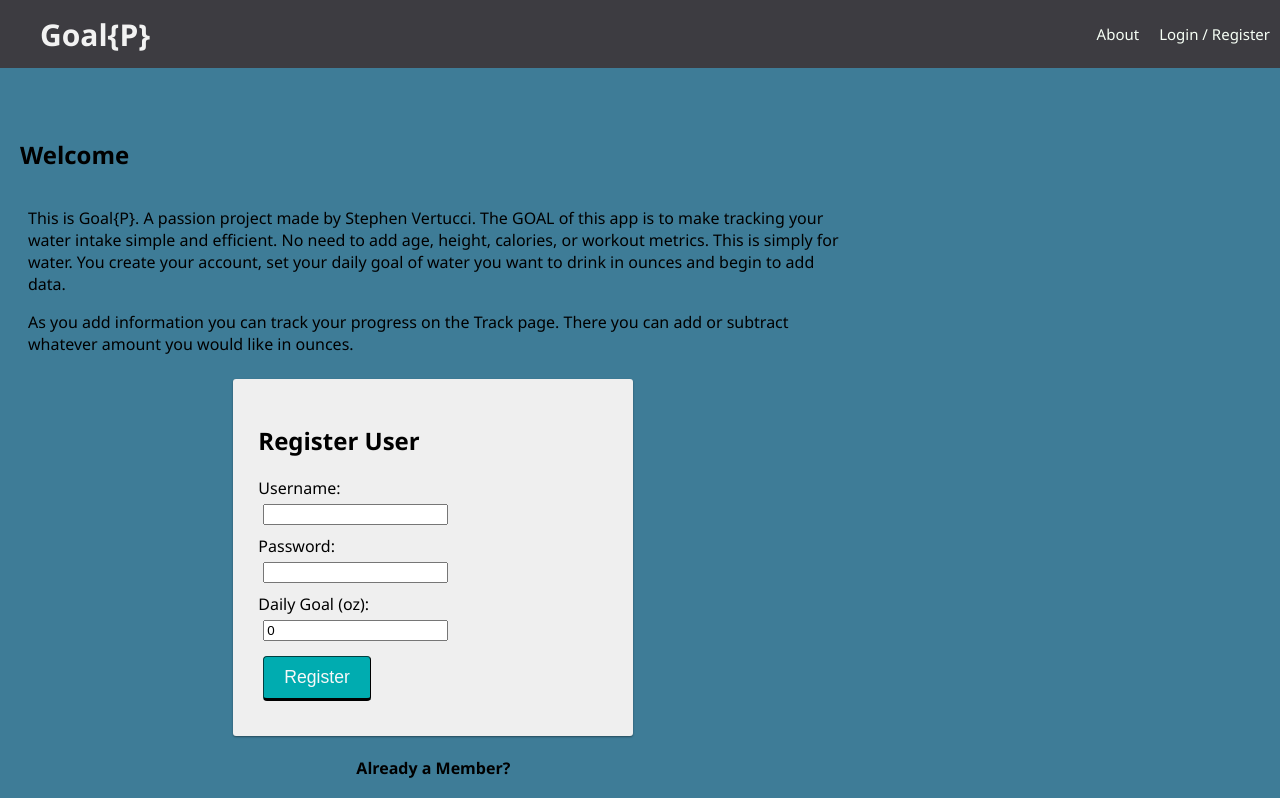
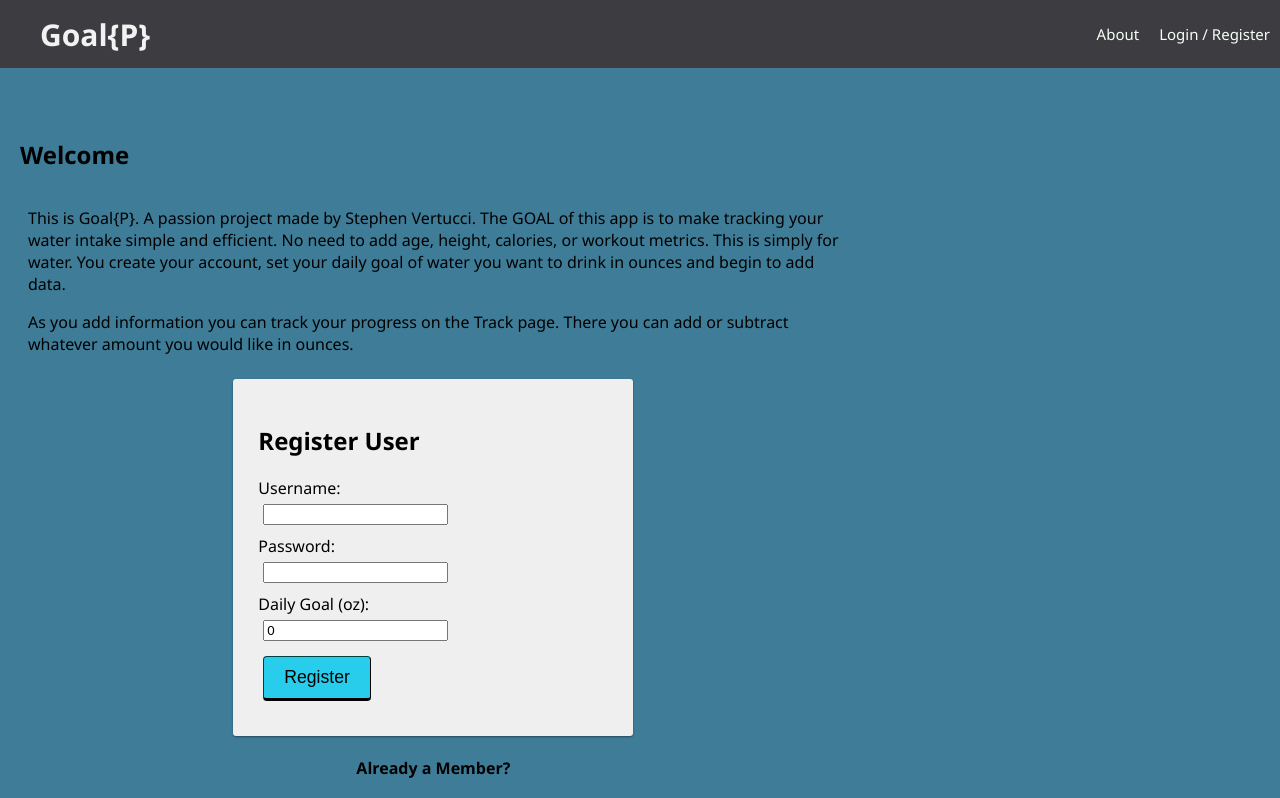
Before and after one commit to Svtucci/Goal_P, a React (Create React App) app: page /#/home in a window 1280 px wide. Shown: the top 798 px of the page. Built offline with nearby package versions, Linux system fonts and the light colour scheme; no server answers.

Commit message:
changed styling of logout/login buttons

```diff
--- a/src/components/App/App.css
+++ b/src/components/App/App.css
@@ -33,9 +33,10 @@ Button
   border-color: #014041;
   border-width: 1px 1px 3px;
   border-radius: 4px;
-  background-color: #00acb0;
+  background-color: #28cdeb;
   color: #f8f8f8;
   font-size: 1.1rem;
+  color: black;
   outline: 0;
   cursor: pointer;
 }
--- /dev/null
+++ b/src/components/HomePage/HomePage.css
@@ -0,0 +1,7 @@
+.user {
+    color: white;
+}
+
+.yourGoal {
+    color: white;
+}
--- a/src/components/HomePage/HomePage.jsx
+++ b/src/components/HomePage/HomePage.jsx
@@ -4,6 +4,7 @@ import LogOutButton from '../LogOutButton/LogOutButton';
 import LoadingBar from '../LoadingBar/LoadingBar';
 import Button from '@mui/material/Button';
 import { createTheme, ThemeProvider } from '@mui/material/styles';
+import './HomePage.css';
 
 function HomePage() {
   const dispatch = useDispatch();
@@ -55,7 +56,7 @@ function HomePage() {
           <LoadingBar />
         ) : (
           <div className="container">
-            <h2>Welcome, {user.username}!</h2>
+            <h2 className='user'>Welcome, {user.username}!</h2>
             {editingGoal ? (
               <form onSubmit={formSubmit}>
                 <label>
@@ -72,7 +73,7 @@ function HomePage() {
               </form>
             ) : (
               <div>
-                <h3>Your goal is: {newGoal}oz</h3>
+                <h3 className='yourGoal'>Your goal is: {newGoal}oz</h3>
                 <Button
                   variant="outlined"
                   size="medium"
```
